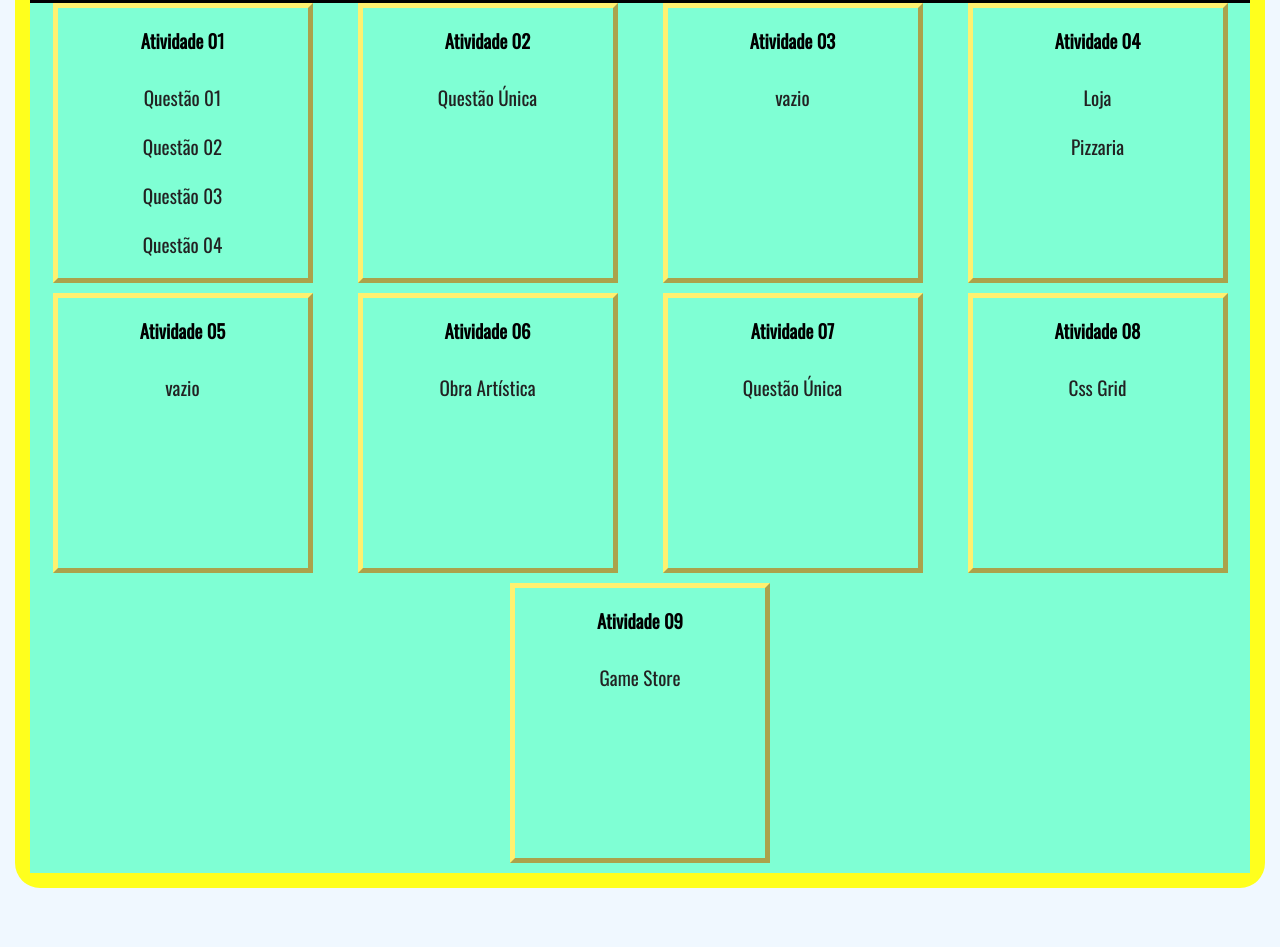
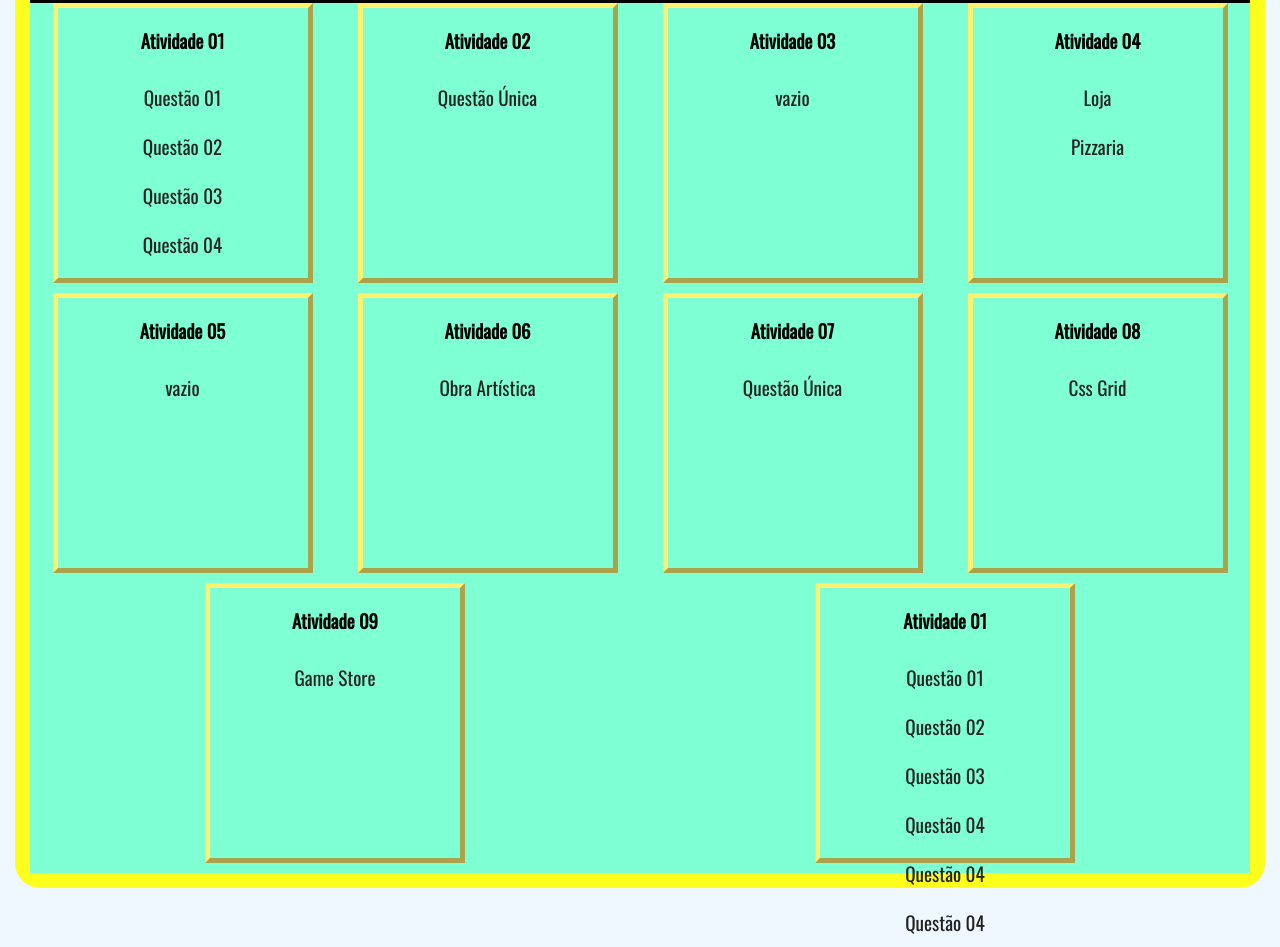
Before and after one commit to francisco123neto/francisconeto.github.io, a plain HTML site: page index.html in a window 1280 px wide. Shown: the part 388-1335 px from the top of the page. Before the commit the page ends 1276 px from the top, so only its background shows below. Drawn offline with nearby package versions, Linux system fonts and the light colour scheme.

Commit message:
Update index.html

```diff
--- a/index.html
+++ b/index.html
@@ -185,6 +185,27 @@
                     href="https://francisco123neto.github.io/francisconeto.github.io/Web01_Atividades/Web01_Atividade09/game-store/index.html">Game
                     Store</a>
             </nav>
+            <nav>
+                <h3>Atividade 01</h3>
+                <a
+                    href="https://francisco123neto.github.io/francisconeto.github.io/Web01_Atividades/Web01_Atividade10/questao01.html">Questão
+                    01</a>
+                <a
+                    href="https://francisco123neto.github.io/francisconeto.github.io/Web01_Atividades/Web01_Atividade10/questao02.html">Questão
+                    02</a>
+                <a
+                    href="https://francisco123neto.github.io/francisconeto.github.io/Web01_Atividades/Web01_Atividade10/questao03.html">Questão
+                    03</a>
+                <a
+                    href="https://francisco123neto.github.io/francisconeto.github.io/Web01_Atividades/Web01_Atividade10/questao04.html">Questão
+                    04</a>
+                 <a
+                    href="https://francisco123neto.github.io/francisconeto.github.io/Web01_Atividades/Web01_Atividade10/questao05.html">Questão
+                    04</a>
+                 <a
+                    href="https://francisco123neto.github.io/francisconeto.github.io/Web01_Atividades/Web01_Atividade10/questao06.html">Questão
+                    04</a>
+            </nav>
 
         </div>
 
```
